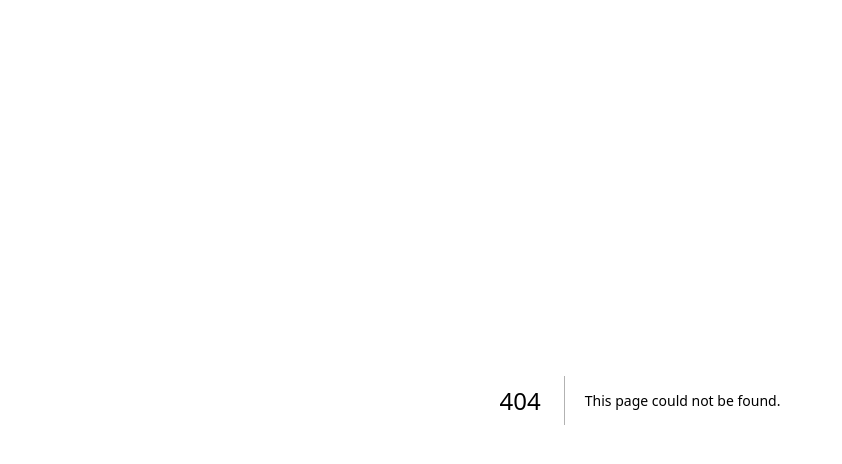
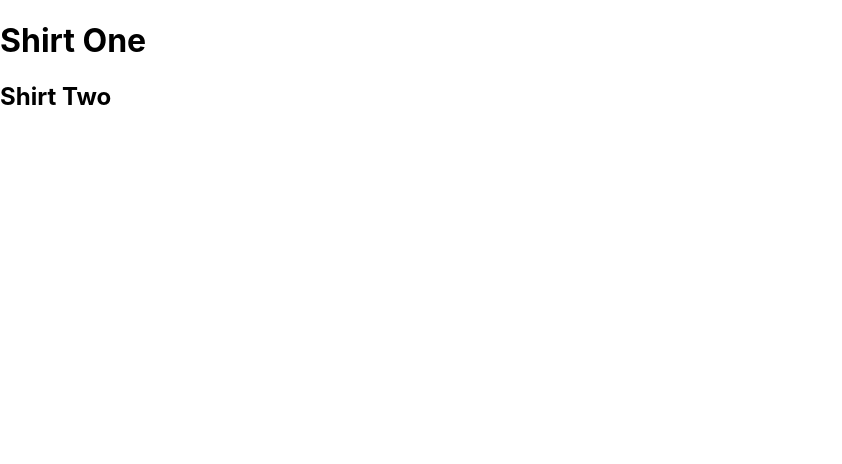
Before and after one commit to joelvitorniino/learning-nextjs, a Next.js app: page /products/shirt in a window 1280 px wide. Before the commit this address had no page. Shown: the top 464 px of the page, without its empty margins (0-842 px from the left). Built offline with nearby package versions, Linux system fonts and the light colour scheme.

Commit message:
lesson 4

```diff
--- /dev/null
+++ b/pages/products/pants/bluepant.tsx
@@ -0,0 +1,5 @@
+export default function BluePant() {
+    return (
+        <h1>Blue Pant - 20.91</h1>
+    )
+}
--- /dev/null
+++ b/pages/products/pants/redpant.tsx
@@ -0,0 +1,5 @@
+export default function RedPant() {
+    return (
+        <h1>Red Pant - 20.99</h1>
+    )
+}
--- /dev/null
+++ b/pages/products/shirt.tsx
@@ -0,0 +1,8 @@
+export default function Shirt() {
+    return (
+        <div>
+            <h1>Shirt One</h1>
+            <h2>Shirt Two</h2>
+        </div>
+    )
+}
```
Also changed, not shown: pages/products/index.tsx (renamed from pages/products.tsx).
